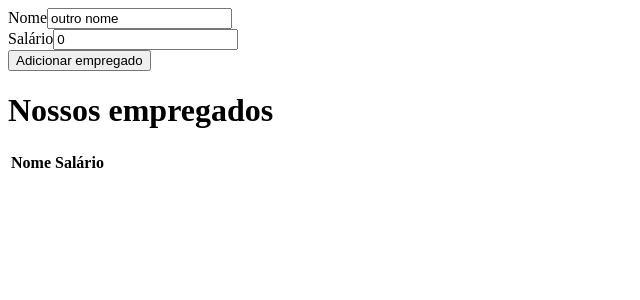
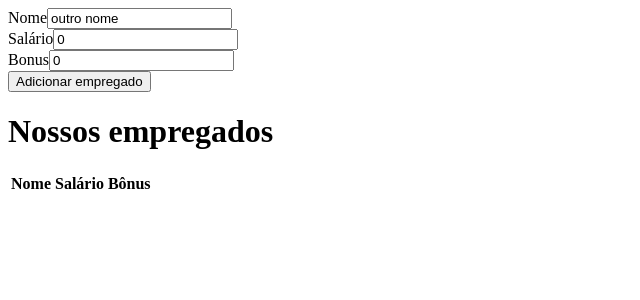
Before and after one commit to manoelalmeida-io/iniciando-angular, an Angular app: page / in a window 1280 px wide. Shown: the top 300 px of the page, without its empty margins (0-640 px from the left). Built offline with nearby package versions, Linux system fonts and the light colour scheme.

Commit message:
Mostrar ou esconder elementos

```diff
--- a/src/app/employee-list/employee-list.component.html
+++ b/src/app/employee-list/employee-list.component.html
@@ -3,9 +3,11 @@
     <tr>
         <th>Nome</th>
         <th>Salário</th>
+        <th>Bônus</th>
     </tr>
     <tr *ngFor="let employee of employees; let i = index;" [id]="'tr' + i">
         <td>{{employee.name}}</td>
         <td [ngClass]="getSalaryColor(employee)">{{employee.salary}}</td>
+        <td>{{employee.bonus}}</td>
     </tr>
 </table>
--- a/src/app/employee-new/employee-new.component.html
+++ b/src/app/employee-new/employee-new.component.html
@@ -2,4 +2,8 @@
 <input type="text" [(ngModel)]="name"><br>
 <label for="">Salário</label>
 <input type="text" [(ngModel)]="salary"><br>
+<div *ngIf="salary < 1000">
+    <label for="">Bonus</label>
+    <input type="text" [(ngModel)]="bonus"><br>
+</div>
 <button type="button" (click)="addEmployee()">Adicionar empregado</button>
--- a/src/app/employee-new/employee-new.component.ts
+++ b/src/app/employee-new/employee-new.component.ts
@@ -10,6 +10,7 @@ export class EmployeeNewComponent implements OnInit {
 
   name = 'Manoel';
   salary = 0;
+  bonus = 0;
   employees = employees;
 
   constructor() {
@@ -22,7 +23,8 @@ export class EmployeeNewComponent implements OnInit {
   }
 
   addEmployee() {
-    this.employees.push({ name: this.name, salary: this.salary });
+    const bonus = this.salary >= 1000 ? 0 : this.bonus;
+    this.employees.push({ name: this.name, salary: this.salary, bonus });
     console.log(this.employees);
   }
 }
--- a/src/app/employees.ts
+++ b/src/app/employees.ts
@@ -1,6 +1,7 @@
 interface Employee {
     name: string;
     salary: number;
+    bonus: number;
 }
 
 const employees: Employee[] = [];
```
